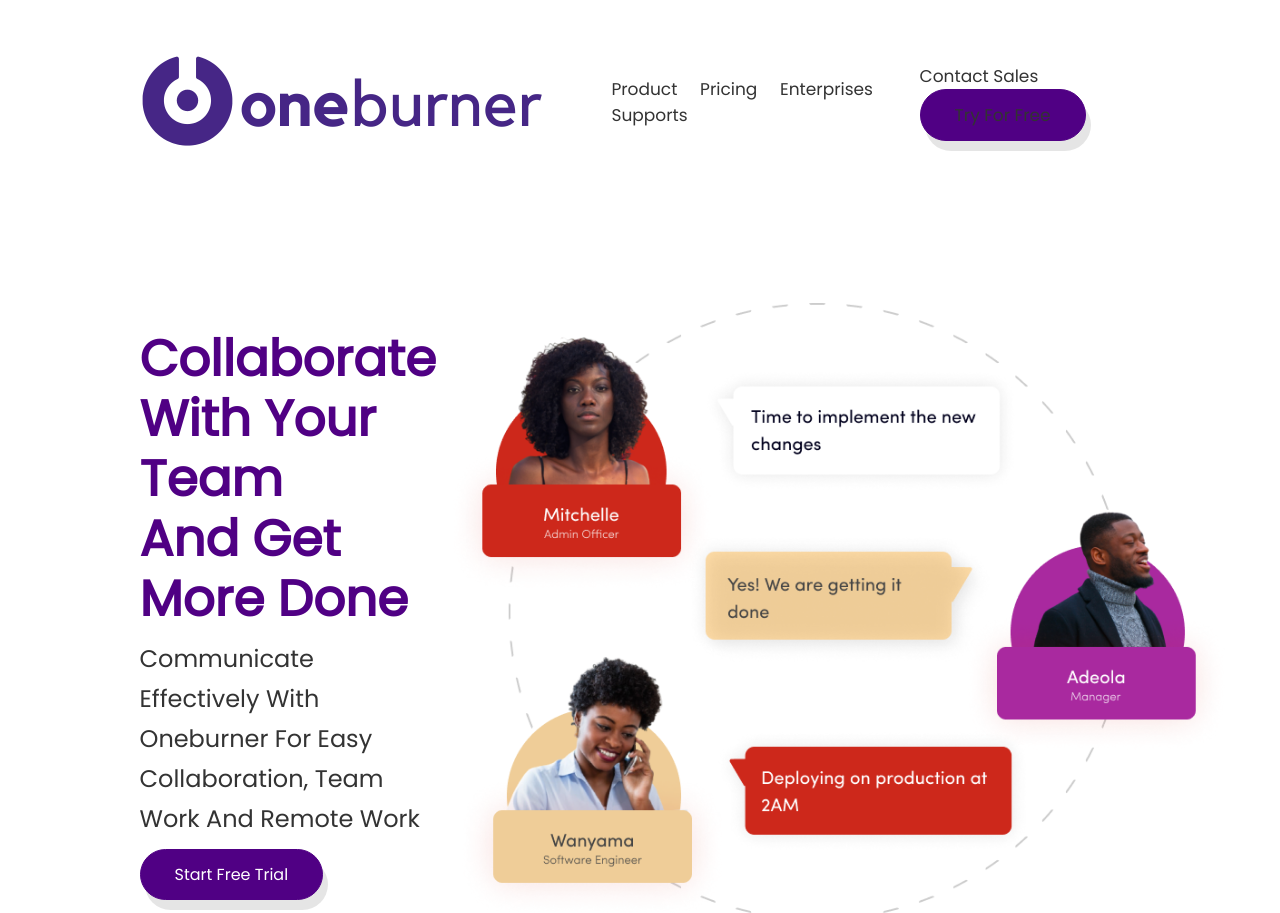
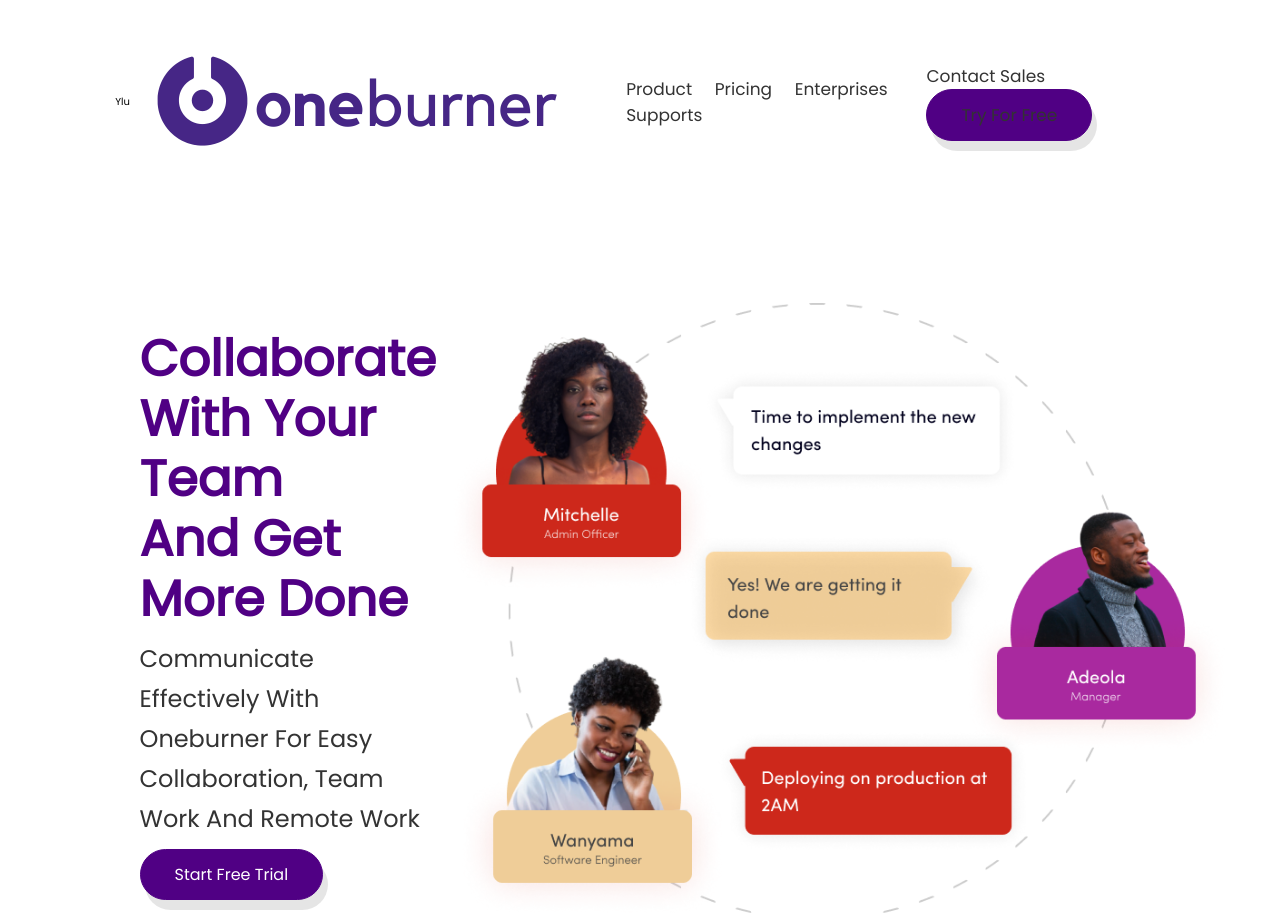
Before and after one commit to odeyemitobi/ONEBUNNER-V2, a plain HTML site: page index.html in a window 1280 px wide. Shown: the top 913 px of the page. Drawn offline with Linux system fonts and the light colour scheme.

Commit message:
little changes

```diff
--- a/index.html
+++ b/index.html
@@ -15,7 +15,7 @@
 </head>
 
 <body>
-    <header>
+    <header>ylu
         <a href="">
             <img src="images/Open Burner small.png">
         </a>
```
